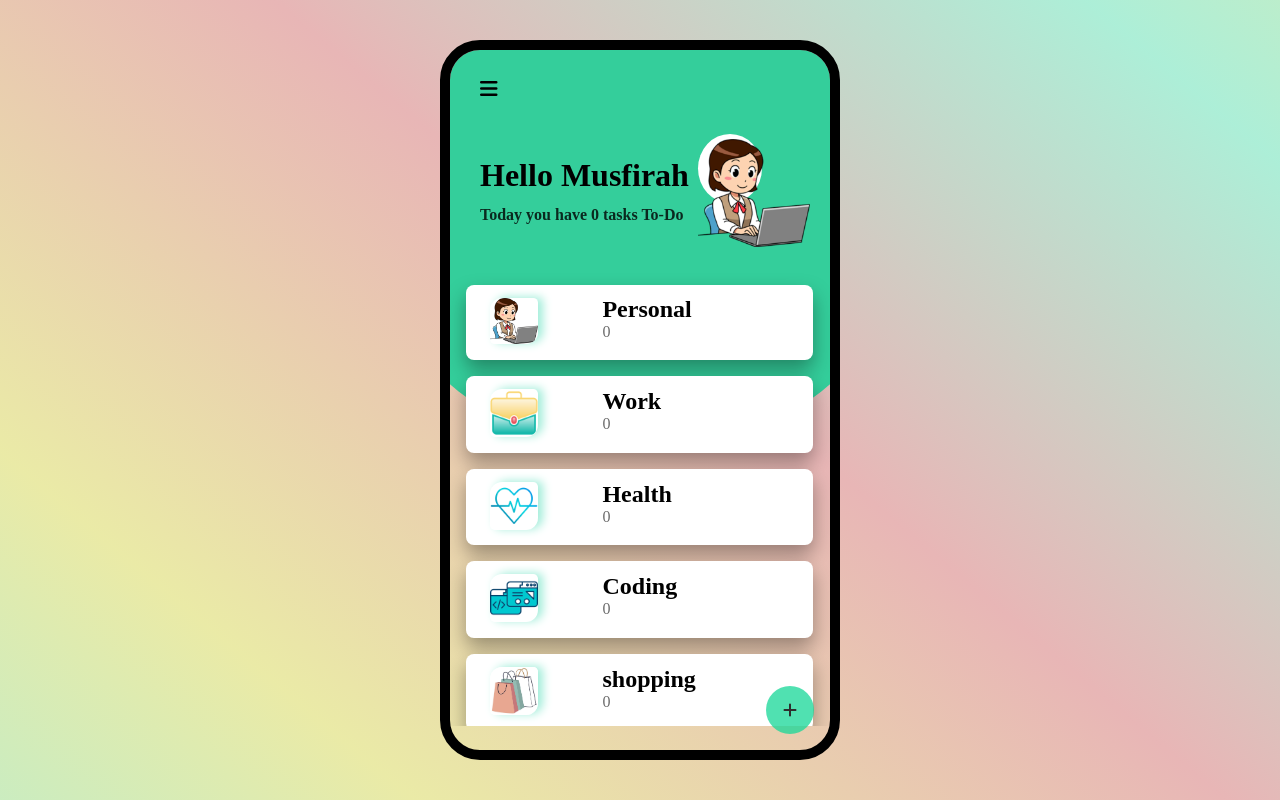
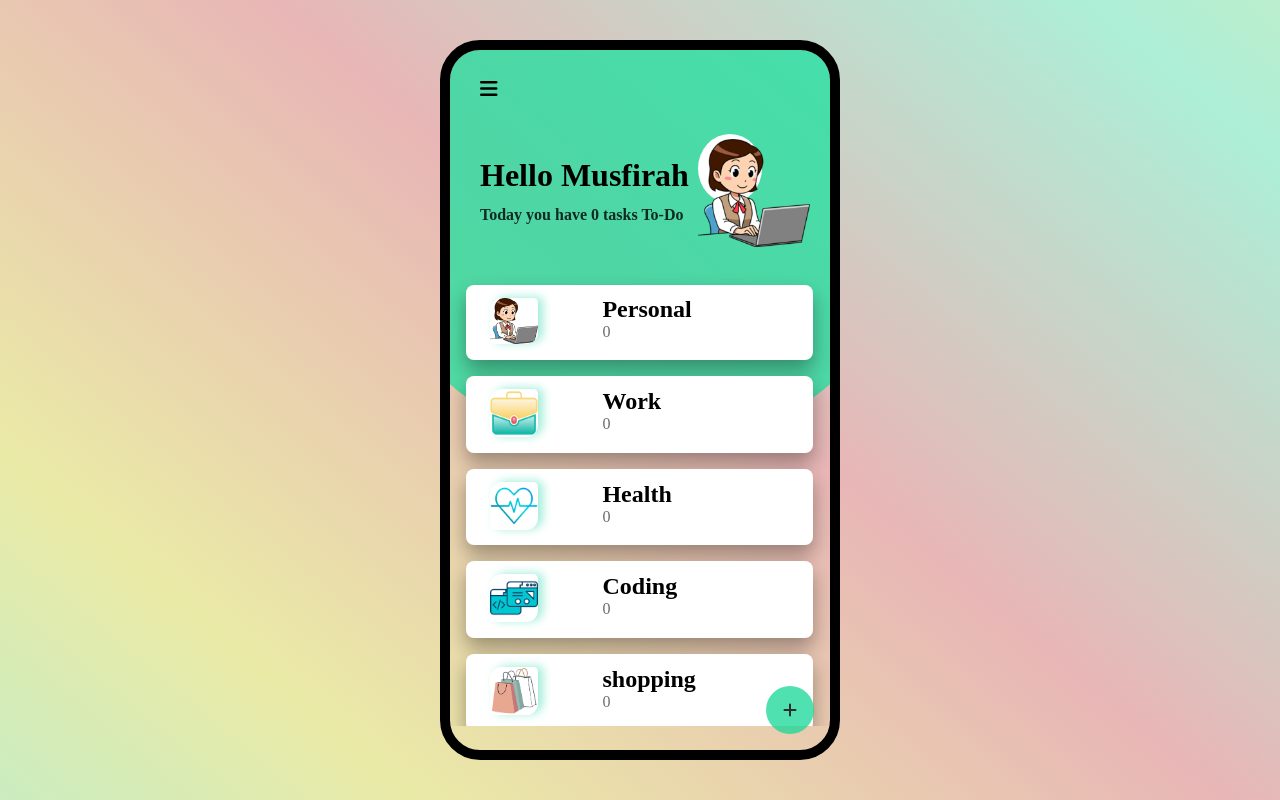
Before and after one commit to Musfirahali/to-do-list, a plain HTML site: page index.html in a window 1280 px wide. Drawn offline with Linux system fonts and the light colour scheme.

Commit message:
Update style.css

```diff
--- a/style.css
+++ b/style.css
@@ -82,7 +82,7 @@ body{
     z-index: -1 ;
     transform: translateX(-50%);
     border-radius: 0 0 50% 50%;
-    background-color: rgb(52, 206, 155);
+    background-color: rgba(26, 226, 159, 0.741);
     transition: all 0.3s;
 }
 .head-wrapper{
```
